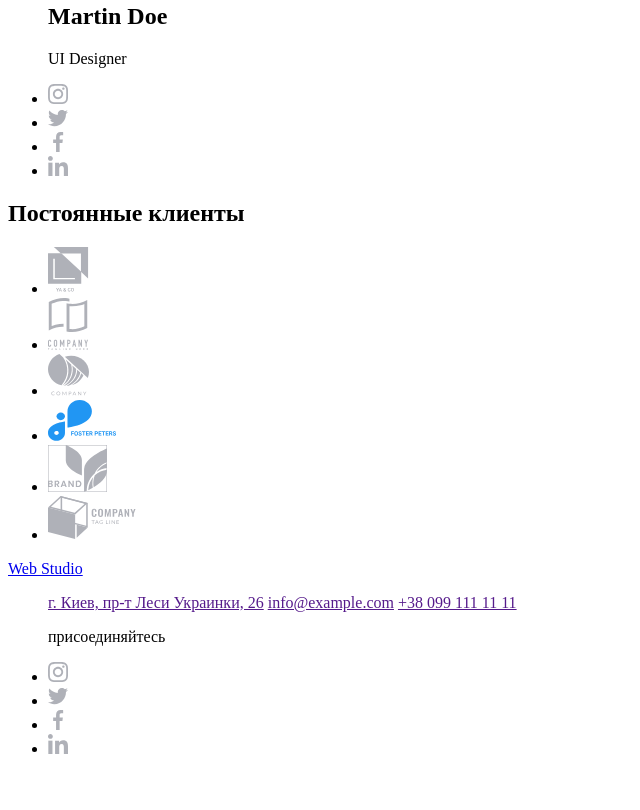
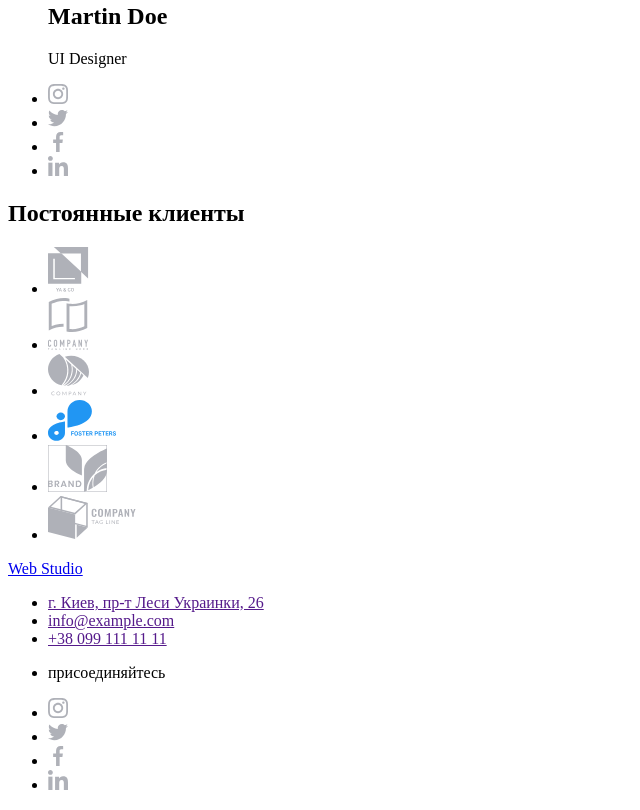
Before and after one commit to AndrewGumenchuk/goit-markup-hw-01, a plain HTML site: page index.html in a window 1280 px wide. Shown: the part 3852-4662 px from the top of the page, without its empty margins (0-640 px from the left). Before the commit the page ends 4626 px from the top, so only its background shows below. Drawn offline with Linux system fonts and the light colour scheme.

Commit message:
Complete footer

```diff
--- a/index.html
+++ b/index.html
@@ -219,12 +219,12 @@
     <footer>
       <a href="/"> Web Studio </a>
       <ul lang="ru">
-        <a href="">г. Киев, пр-т Леси Украинки, 26</a>
-        <a href="">info@example.com</a>
-        <a href="">+38 099 111 11 11</a>
+        <li><a href="">г. Киев, пр-т Леси Украинки, 26</a></li>
+        <li><a href="">info@example.com</a></li>
+        <li><a href="">+38 099 111 11 11</a></li>
       </ul>
       <ul lang="ru">
-        <p>присоединяйтесь</p>
+        <li><p>присоединяйтесь</p></li>
         <li>
           <a href=""></a>
           <img src="./images/instagram_2.svg" alt="instagram" width="20" />
```
